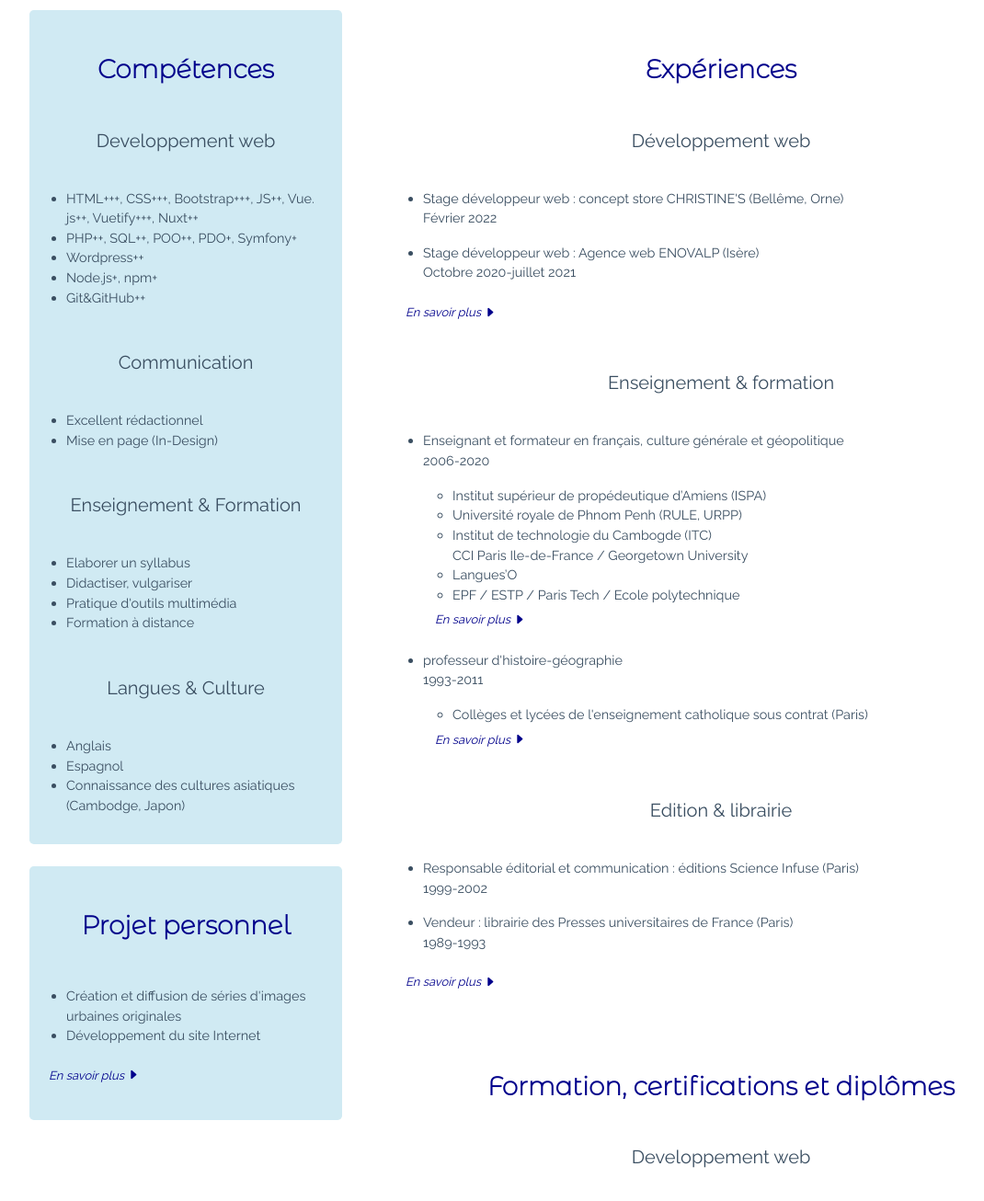
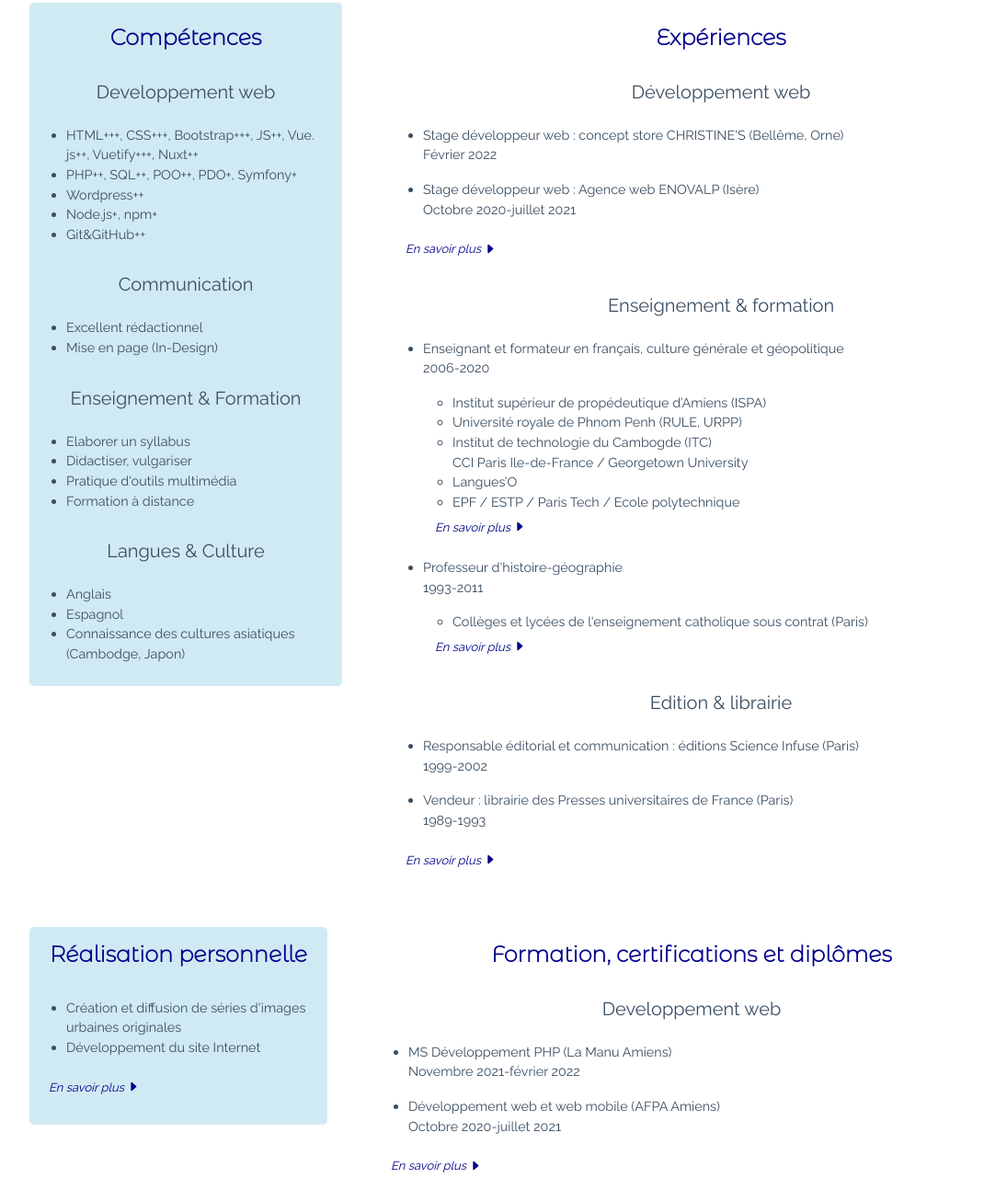
Before and after one commit to LaurentVillate/CV_Laurent_Villate, a plain HTML site: page index.html in a window 1280 px wide. Shown: the part 213-1519 px from the top of the page at 92% size, without its empty margins (50-1120 px from the left). Drawn offline with nearby package versions, Linux system fonts and the light colour scheme.

Commit message:
Modif de mise en page

```diff
--- a/assets/CSS/style.css
+++ b/assets/CSS/style.css
@@ -24,7 +24,7 @@ h1{
     color:darkblue;
 }
 
-h3{
+h4{
     font-family: 'Montserrat Alternates', sans-serif;
     font-weight: bolder;
     color:darkblue;
--- a/index.html
+++ b/index.html
@@ -55,21 +55,22 @@
             </div>
         </div>
     </nav>
-    <!-- 1 rang avec 2 colonnes-->
+
     <div class="container">
         <hr>
         </hr>
+        <!-- 1 rang avec 2 colonnes-->
         <div class="row gx-5">
             <!-- Colonne gauche -->
             <div class="cols-12 col-md-4">
-                <div id="competences" class="card-text my-4 px-2 rounded-3 bloccompetence">
-                    <div class="card-text pt-5 pb-3 text-center">
-                        <h3>Compétences</h3>
+                <div id="competences" class="card-text my-3 px-2 rounded-3 bloccompetence">
+                    <div class="card-text pt-4 pb-2 text-center">
+                        <h4>Compétences</h4>
                     </div>
-                    <div class="card-text pt-4 pb-3 text-center textelong">
+                    <div class="card-text pt-3 pb-2 text-center textelong">
                         <h5>Developpement web</h5>
                     </div>
-                    <div class="card-text py-3 textelong">
+                    <div class="card-text py-2 textelong">
                         <ul>
                             <li>
                                 HTML+++, CSS+++, Bootstrap+++, JS++, Vue. js++, Vuetify+++, Nuxt++
@@ -88,10 +89,10 @@
                             </li>
                         </ul>
                     </div>
-                    <div class="card-text py-3 text-center textelong">
+                    <div class="card-text py-2 text-center textelong">
                         <h5>Communication</h5>
                     </div>
-                    <div class="card-text py-3 textelong">
+                    <div class="card-text py-2 textelong">
                         <ul>
                             <li>
                                 Excellent rédactionnel
@@ -100,10 +101,10 @@
                                 Mise en page (In-Design)
                         </ul>
                     </div>
-                    <div class="card-text py-3 text-center textelong">
+                    <div class="card-text py-2 text-center textelong">
                         <h5>Enseignement & Formation</h5>
                     </div>
-                    <div class="card-text py-3 textelong">
+                    <div class="card-text py-2 textelong">
                         <ul>
                             <li>
                                 Elaborer un syllabus
@@ -119,10 +120,10 @@
                             </li>
                         </ul>
                     </div>
-                    <div class="card-text py-3 text-center textelong">
+                    <div class="card-text py-2 text-center textelong">
                         <h5>Langues & Culture</h5>
                     </div>
-                    <div class="card-text py-3 textelong">
+                    <div class="card-text py-2 textelong">
                         <ul>
                             <li>
                                 Anglais
@@ -136,54 +137,16 @@
                         </ul>
                     </div>
                 </div>
-                <!-- Second bloc colonne gauche-->
-                <div class="card-text my-4 px-2 rounded-3 bloccompetence">
-                    <div class="card-text pt-5 pb-3 text-center">
-                        <h3>Projet personnel</h3>
             </div>
-                    <div class="card-text pt-4 pb-3 textelong">
-                        <ul>
-                            <li>
-                                Création et diffusion de séries d'images urbaines originales
-                            </li>
-                            <li>
-                                Développement du site Internet
-                            </li>
-                        </ul>
-                        <!-- Lien "En savoir plus"-->
-                        <p class="fst-italic">
-                            <a class="btn btn-link savoirplus" data-bs-toggle="collapse" href="#projetperso"
-                                role="button" aria-expanded="false" aria-controls="collapseExample">
-                                En savoir plus <i class="bi bi-caret-right-fill"></i>
-                            </a>
-                        </p>
-                        <div class="collapse" id="projetperso">
-                            <div class="card card-body">
-                                <p>J'ai vécu au Cambodge, où je me suis intéressé à l'architecture de Phnom Penh.
-                                    J'ai réalisé plusieurs séries d'images originales à la gouache, sur les villes
-                                    cambodgiennes, puis sur d'autres villes d'Asie et d'Europe.
-                                    Certaines de ces images ont été exposées. Elles sont aussi commercialisées sous
-                                    forme d'estampes imprimées.</p>
-                                <p>Plus récemment, j'ai développé, en Vue.js, le <a
-                                        href="https://laurentvillate.github.io/sitelv/" target="_blank"
-                                        class="text-reset">site</a> consacré à ce travail artistique et destiné à
-                                    remplacer le <a href="https://laurentvillate.com" target="_blank"
-                                        class="text-reset">site WordPress existant</a>.</p>
+            <div class="cols-12 col-md-8">
+                <div id="experiences" class="card-text my-3 px-2">
+                    <div class="card-text pt-4 pb-2 text-center">
+                        <h4>Expériences</h4>
                     </div>
-                        </div>
-                    </div>
-                </div>
-            </div>
-            <!-- Colonne droite -->
-            <div class="cols-12 col-md-8">
-                <div id="experiences" class="card-text my-4 px-2">
-                    <div class="card-text pt-5 pb-3 text-center">
-                        <h3>Expériences</h3>
-                    </div>
-                    <div class="card-text pt-4 pb-3 text-center textelong">
+                    <div class="card-text pt-3 pb-2 text-center textelong">
                         <h5>Développement web</h5>
                     </div>
-                    <div class="card-text py-3 textelong">
+                    <div class="card-text py-2 textelong">
                         <ul>
                             <li>
                                 Stage développeur web : concept store CHRISTINE'S (Bellême, Orne)
@@ -196,8 +159,8 @@
                         </ul>
                         <!-- Lien "En savoir plus"-->
                         <p class="fst-italic">
-                            <a class="btn btn-link savoirplus" data-bs-toggle="collapse" href="#dev"
-                                role="button" aria-expanded="false" aria-controls="collapseExample">
+                            <a class="btn btn-link savoirplus" data-bs-toggle="collapse" href="#dev" role="button"
+                                aria-expanded="false" aria-controls="collapseExample">
                                 En savoir plus <i class="bi bi-caret-right-fill"></i>
                             </a>
                         </p>
@@ -206,7 +169,8 @@
                                 <p>Pour l'entreprise individuelle Christine's, concept store et agence de promotion de
                                     designers, j'ai analysé le <a href="https://www.christines-store.com"
                                         target="_blank" class="text-reset">site existant</a> et proposé un projet de
-                                    site rénové (performance, design, contenu, UX). Technos : HTML, CSS, Bootstrap, PHP).
+                                    site rénové (performance, design, contenu, UX). Technos : HTML, CSS, Bootstrap,
+                                    PHP).
                                 </p>
                                 <p><a href="http://enovalp.com" target="_blank" class="text-reset">Enovalp</a> est une
                                     agence Web spécialisée dans les sites de librairie. Parmi ses clients figurent deux
@@ -217,10 +181,10 @@
                             </div>
                         </div>
                     </div>
-                    <div class="card-text py-3 text-center textelong">
+                    <div class="card-text py-2 text-center textelong">
                         <h5>Enseignement & formation</h5>
                     </div>
-                    <div class="card-text py-3 textelong">
+                    <div class="card-text py-2 textelong">
                         <ul>
                             <li>
                                 Enseignant et formateur en français, culture générale et géopolitique
@@ -254,7 +218,8 @@
                                     <div class="card card-body">
                                         <p>J'ai enseigné la culture française et européenne, le fonctionnement de
                                             l'Union européenne et la méthodologie (français sur objectif
-                                            universitaire). J'ai aussi formé des professeurs de français cambodgiens à la
+                                            universitaire). J'ai aussi formé des professeurs de français cambodgiens à
+                                            la
                                             didactique de l'histoire et de la géographie.</p>
                                         <p>J'ai travaillé dans des contextes diversifiés, avec des étudiants et des
                                             professionels différents : étudiants en relations internationales d'une
@@ -265,7 +230,7 @@
                                 </div>
                             </li>
                             <li>
-                                professeur d'histoire-géographie
+                                Professeur d'histoire-géographie
                                 <p>1993-2011</p>
                                 <ul>
                                     <li>
@@ -290,10 +255,10 @@
                             </li>
                         </ul>
                     </div>
-                    <div class="card-text py-3 text-center textelong">
+                    <div class="card-text py-2 text-center textelong">
                         <h5>Edition & librairie</h5>
                     </div>
-                    <div class="card-text py-3 textelong">
+                    <div class="card-text py-2 textelong">
                         <ul>
                             <li>
                                 Responsable éditorial et communication : éditions Science Infuse (Paris)
@@ -322,14 +287,56 @@
                         </div>
                     </div>
                 </div>
-                <div id="formation" class="card-text px-2">
-                    <div class="card-text pt-4 pb-3 text-center textelong">
-                        <h3>Formation, certifications et diplômes</h3>
             </div>
-                    <div class="card-text pt-4 pb-3 text-center textelong">
+            <div class="row gx-5">
+                <div class="cols-12 col-md-4">
+                    <!-- Second bloc colonne gauche-->
+                    <div class="card-text my-3 px-2 rounded-3 bloccompetence">
+                        <div class="card-text pt-3 pb-2 text-center">
+                            <h4>Réalisation personnelle</h4>
+                        </div>
+                        <div class="card-text pt-3 pb-2 textelong">
+                            <ul>
+                                <li>
+                                    Création et diffusion de séries d'images urbaines originales
+                                </li>
+                                <li>
+                                    Développement du site Internet
+                                </li>
+                            </ul>
+                            <!-- Lien "En savoir plus"-->
+                            <p class="fst-italic">
+                                <a class="btn btn-link savoirplus" data-bs-toggle="collapse" href="#projetperso"
+                                    role="button" aria-expanded="false" aria-controls="collapseExample">
+                                    En savoir plus <i class="bi bi-caret-right-fill"></i>
+                                </a>
+                            </p>
+                            <div class="collapse" id="projetperso">
+                                <div class="card card-body">
+                                    <p>J'ai vécu au Cambodge, où je me suis intéressé à l'architecture de Phnom Penh.
+                                        J'ai réalisé plusieurs séries d'images originales à la gouache, sur les villes
+                                        cambodgiennes, puis sur d'autres villes d'Asie et d'Europe.
+                                        Certaines de ces images ont été exposées. Elles sont aussi commercialisées sous
+                                        forme d'estampes imprimées.</p>
+                                    <p>Plus récemment, j'ai développé, en Vue.js, le <a
+                                            href="https://laurentvillate.github.io/sitelv/" target="_blank"
+                                            class="text-reset">site</a> consacré à ce travail artistique et destiné à
+                                        remplacer le <a href="https://laurentvillate.com" target="_blank"
+                                            class="text-reset">site WordPress existant</a>.</p>
+                                </div>
+                            </div>
+                        </div>
+                    </div>
+                </div>
+                <div class="cols-12 col-md-8">
+                    <div id="formation" class="card-text my-3 px-2 px-2">
+                        <div class="card-text pt-3 pb-2 text-center textelong">
+                            <h4>Formation, certifications et diplômes</h4>
+                        </div>
+                        <div class="card-text pt-3 pb-2 text-center textelong">
                             <h5>Developpement web</h5>
                         </div>
-                    <div class="card-text py-3 textelong">
+                        <div class="card-text py-2 textelong">
                             <ul>
                                 <li>
                                     MS Développement PHP (La Manu Amiens)
@@ -349,17 +356,21 @@
                             </p>
                             <div class="collapse" id="dev">
                                 <div class="card card-body">
-                                <p>Dans le contexte de la crise sanitaire récente, j'ai décidé d'élargir mes compétences
+                                    <p>Dans le contexte de la crise sanitaire récente, j'ai décidé d'élargir mes
+                                        compétences
                                         vers le numérique et le développement web. La formation à l'AFPA m'a permis
-                                    d'acquérir un titre professionnel. A La Manu, j'ai renforcé ma pratique du PHP et approché Symfony dans une formation courte et intensive.
+                                        d'acquérir un titre professionnel. A La Manu, j'ai renforcé ma pratique du PHP
+                                        et
+                                        approché
+                                        Symfony dans une formation courte et intensive.
                                     </p>
                                 </div>
                             </div>
                         </div>
-                    <div class="card-text py-3 text-center textelong">
+                        <div class="card-text py-2 text-center textelong">
                             <h5>Anglais</h5>
                         </div>
-                    <div class="card-text py-3 textelong">
+                        <div class="card-text py-2 textelong">
                             <ul>
                                 <li>
                                     Academic English (Australian Center for Education, Phnom Penh)
@@ -367,10 +378,10 @@
                                 </li>
                             </ul>
                         </div>
-                    <div class="card-text py-3 text-center textelong">
+                        <div class="card-text py-2 text-center textelong">
                             <h5>Histoire</h5>
                         </div>
-                    <div class="card-text py-3 textelong">
+                        <div class="card-text py-2 textelong">
                             <ul>
                                 <li>
                                     Doctorat d’histoire contemporaine (Science-Po Paris)
@@ -386,15 +397,21 @@
                             </p>
                             <div class="collapse" id="these">
                                 <div class="card card-body">
-                                <p>Aboutissement de mes études à la Sorbonne (Paris IV, EPHE) et à Science Po Paris, ma
+                                    <p>Aboutissement de mes études à la Sorbonne (Paris IV, EPHE) et à Science Po Paris,
+                                        ma
                                         thèse portait sur les relations internationales entre 1870 et 1920, à travers la
                                         carrière conjointe de deux frères, <a href="https://www.theses.fr/1999IEPP0012"
                                             target="_blank" class="text-reset">Paul et Jules Cambon</a>, ambassadeurs de
-                                    France. Pour ce travail dirigé par Pierre Milza, j'ai obtenu les félicitations du
+                                        France. Pour ce travail dirigé par Pierre Milza, j'ai obtenu les félicitations
+                                        du
                                         jury.
-                                    Dans la suite de mon parcours, j'ai continué d'approfondir mes connaissances dans le
+                                        Dans la suite de mon parcours, j'ai continué d'approfondir mes connaissances
+                                        dans le
                                         domaine des relations internationales et de la géopolitique.
                                     </p>
+                                </div>
+                            </div>
+                        </div>
                     </div>
                 </div>
             </div>
@@ -405,10 +422,10 @@
     <hr>
     </hr>
     <div id="contact" class="row my-5">
-            <div class="card-text pt-4 pb-3 text-center textelong">
-                <h3>Contact</h3>
+        <div class="card-text pt-3 pb-2 text-center textelong">
+            <h4>Contact</h4>
         </div>
-            <div class="card-text pt-4 pb-5 text-center textelong">
+        <div class="card-text pt-3 pb-4 text-center textelong">
             <p>
                 <a href="mailto:laurent.villate@yahoo.com" class="text-reset">laurent.villate@yahoo.com</a>
             </p>
@@ -438,7 +455,9 @@
             </div>
         </div>
     </footer>
-<script src="https://cdn.jsdelivr.net/npm/bootstrap@5.0.2/dist/js/bootstrap.bundle.min.js" integrity="sha384-MrcW6ZMFYlzcLA8Nl+NtUVF0sA7MsXsP1UyJoMp4YLEuNSfAP+JcXn/tWtIaxVXM" crossorigin="anonymous"></script>
+    <script src="https://cdn.jsdelivr.net/npm/bootstrap@5.0.2/dist/js/bootstrap.bundle.min.js"
+        integrity="sha384-MrcW6ZMFYlzcLA8Nl+NtUVF0sA7MsXsP1UyJoMp4YLEuNSfAP+JcXn/tWtIaxVXM"
+        crossorigin="anonymous"></script>
 </body>
 
 </html>
```
Lines whose indentation alone changed are shown as unchanged.
